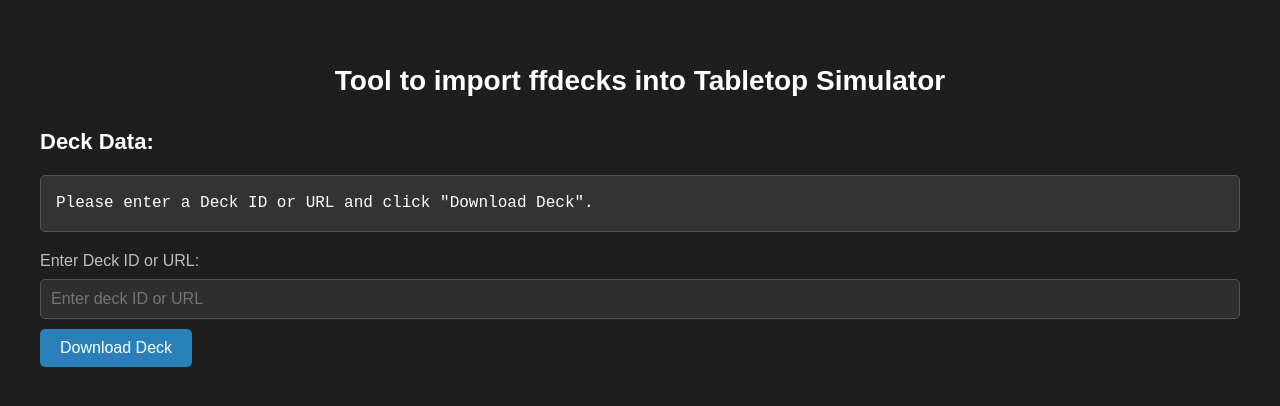
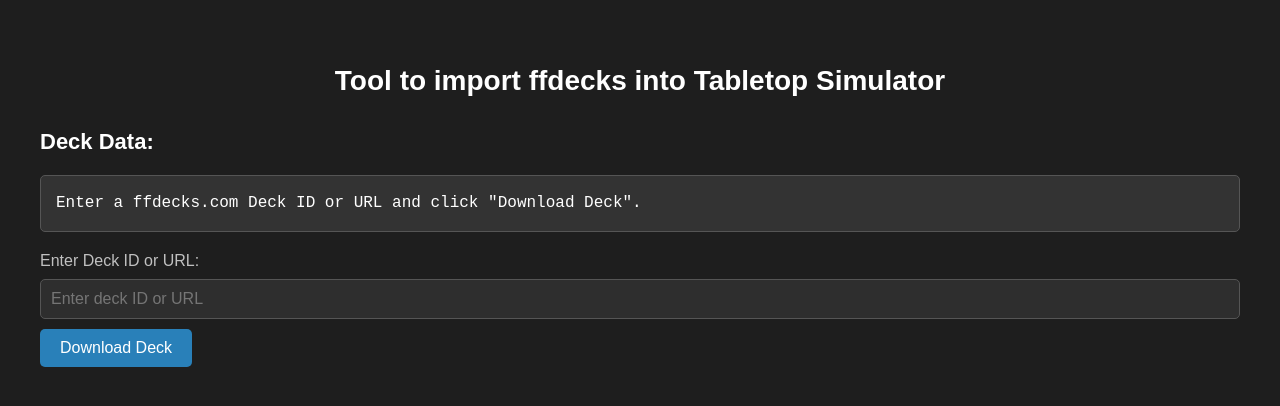
Before and after one commit to NglofDream/fftcg-tts-import-tool, a plain HTML site: page index.html in a window 1280 px wide. Drawn offline with Linux system fonts and the light colour scheme.

Commit message:
Update index.html

```diff
--- a/index.html
+++ b/index.html
@@ -79,7 +79,7 @@
     <h1>Tool to import ffdecks into Tabletop Simulator</h1>
 
     <h2>Deck Data:</h2>
-    <pre id="deck-data">Please enter a Deck ID or URL and click "Download Deck".</pre>
+    <pre id="deck-data">Enter a ffdecks.com Deck ID or URL and click "Download Deck".</pre>
 
     <label for="deckId">Enter Deck ID or URL:</label>
     <input type="text" id="deckId" placeholder="Enter deck ID or URL">
```
